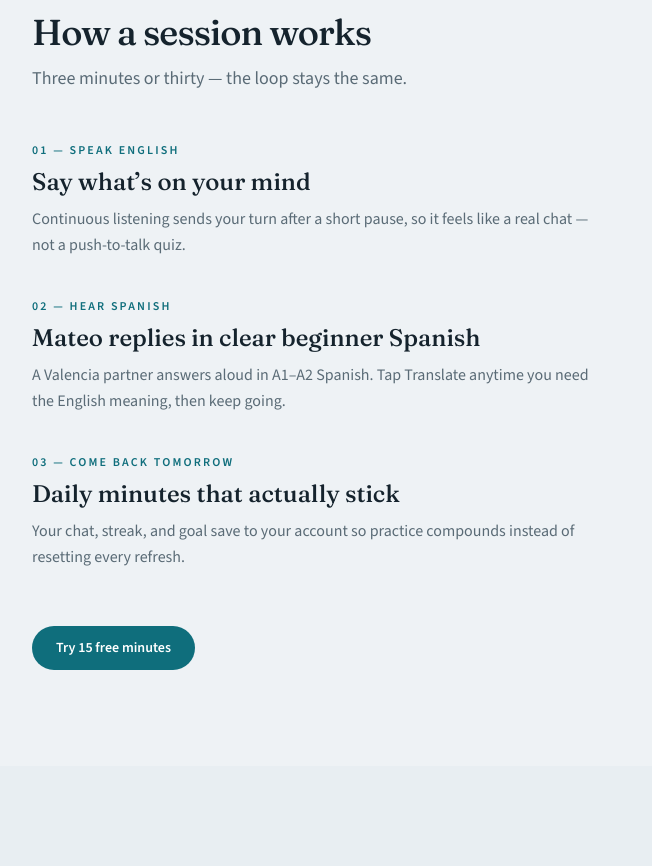
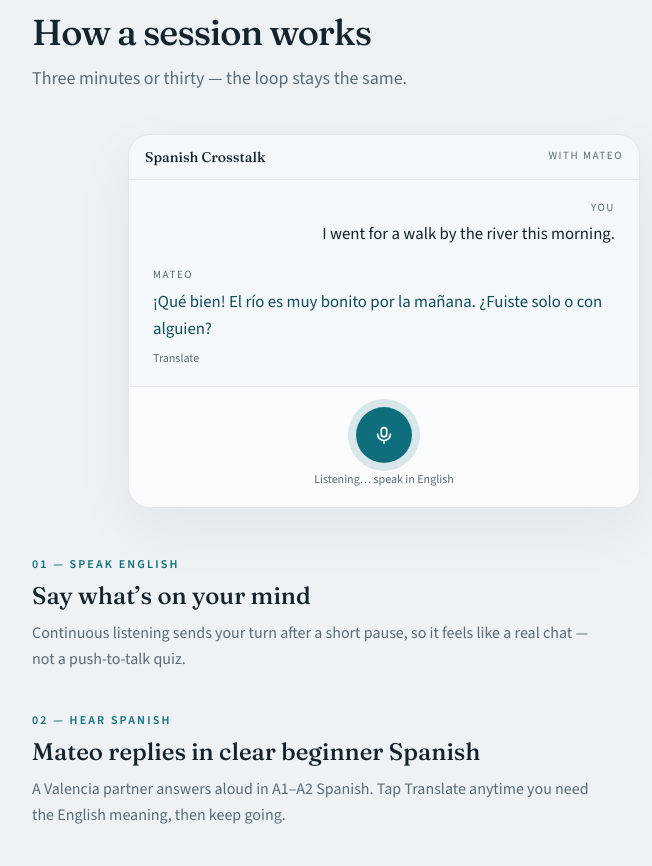
Before and after one commit to sagardesai1/spanish-crosstalk, a Next.js app: page / in a window 1280 px wide. Shown: the part 1480-2346 px from the top of the page, without its empty margins (256-908 px from the left). Built offline with nearby package versions, Linux system fonts and the light colour scheme; no server answers.

Commit message:
Add practice UI preview under How a session works

```diff
--- a/components/LandingPage.tsx
+++ b/components/LandingPage.tsx
@@ -3,6 +3,7 @@
 import Image from "next/image";
 import Link from "next/link";
 import { AuthControls } from "@/components/AuthControls";
+import { PracticePreview } from "@/components/PracticePreview";
 import { useAuth } from "@/components/AuthProvider";
 
 function practiceHref(signedIn: boolean, path = "/practice"): string {
@@ -122,6 +123,10 @@ export function LandingPage() {
           <p className="mt-3 max-w-2xl text-base leading-relaxed text-[var(--muted)] sm:text-lg">
             Three minutes or thirty — the loop stays the same.
           </p>
+
+          <div className="mt-10">
+            <PracticePreview />
+          </div>
 
           <ol className="mt-12 space-y-10">
             <li>
--- /dev/null
+++ b/components/PracticePreview.tsx
@@ -0,0 +1,59 @@
+/**
+ * Static product preview for the landing page — shows the Crosstalk loop
+ * without requiring sign-in or a video.
+ */
+export function PracticePreview() {
+  return (
+    <div
+      className="land-fade-up mx-auto w-full max-w-lg overflow-hidden rounded-[1.35rem] border border-[var(--panel-border)] bg-[var(--panel)] shadow-[0_20px_60px_rgba(28,42,36,0.06)]"
+      role="img"
+      aria-label="Preview of a Crosstalk session: you speak English, Mateo replies in Spanish"
+    >
+      <div className="flex items-center justify-between border-b border-[var(--panel-border)] px-4 py-3">
+        <p className="font-[family-name:var(--font-display)] text-sm text-[var(--foreground)]">
+          Spanish Crosstalk
+        </p>
+        <p className="text-[11px] uppercase tracking-[0.14em] text-[var(--muted)]">with Mateo</p>
+      </div>
+
+      <div className="space-y-5 px-5 py-5 sm:px-6">
+        <div className="text-right">
+          <p className="mb-1 text-[11px] uppercase tracking-[0.14em] text-[var(--muted)]">You</p>
+          <p className="text-[1.05rem] leading-relaxed text-[var(--foreground)]">
+            I went for a walk by the river this morning.
+          </p>
+        </div>
+
+        <div className="text-left">
+          <p className="mb-1 text-[11px] uppercase tracking-[0.14em] text-[var(--muted)]">Mateo</p>
+          <p className="text-[1.05rem] leading-relaxed text-[var(--partner)]">
+            ¡Qué bien! El río es muy bonito por la mañana. ¿Fuiste solo o con alguien?
+          </p>
+          <p className="mt-2 text-xs text-[var(--muted)] underline-offset-2">Translate</p>
+        </div>
+      </div>
+
+      <div className="flex flex-col items-center gap-2 border-t border-[var(--panel-border)] bg-white/50 px-4 py-5">
+        <div
+          className="flex h-14 w-14 items-center justify-center rounded-full bg-[var(--accent)] text-white shadow-[0_0_0_8px_rgba(15,110,124,0.14)]"
+          aria-hidden
+        >
+          <svg width="22" height="22" viewBox="0 0 24 24" fill="none" aria-hidden>
+            <path
+              d="M12 14a3 3 0 0 0 3-3V7a3 3 0 1 0-6 0v4a3 3 0 0 0 3 3Z"
+              stroke="currentColor"
+              strokeWidth="1.8"
+            />
+            <path
+              d="M19 11a7 7 0 0 1-14 0M12 18v3"
+              stroke="currentColor"
+              strokeWidth="1.8"
+              strokeLinecap="round"
+            />
+          </svg>
+        </div>
+        <p className="text-xs text-[var(--muted)]">Listening… speak in English</p>
+      </div>
+    </div>
+  );
+}
```
